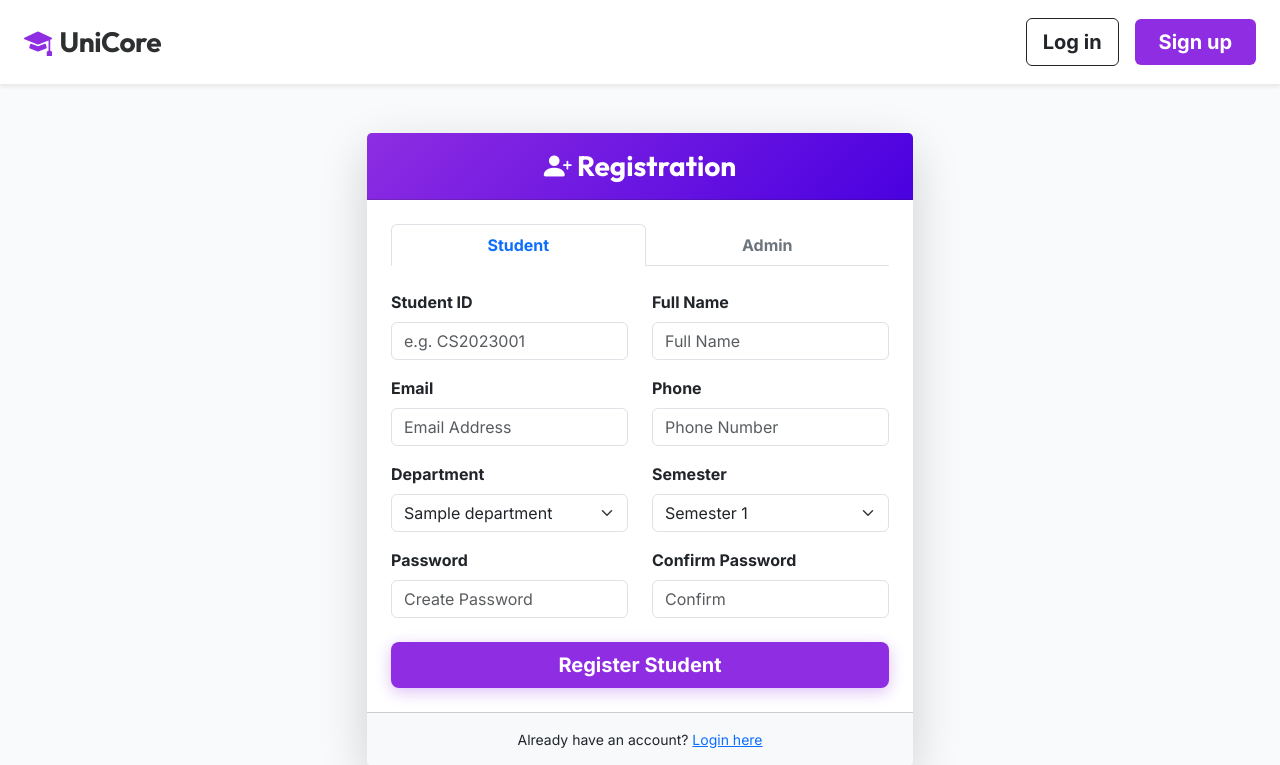
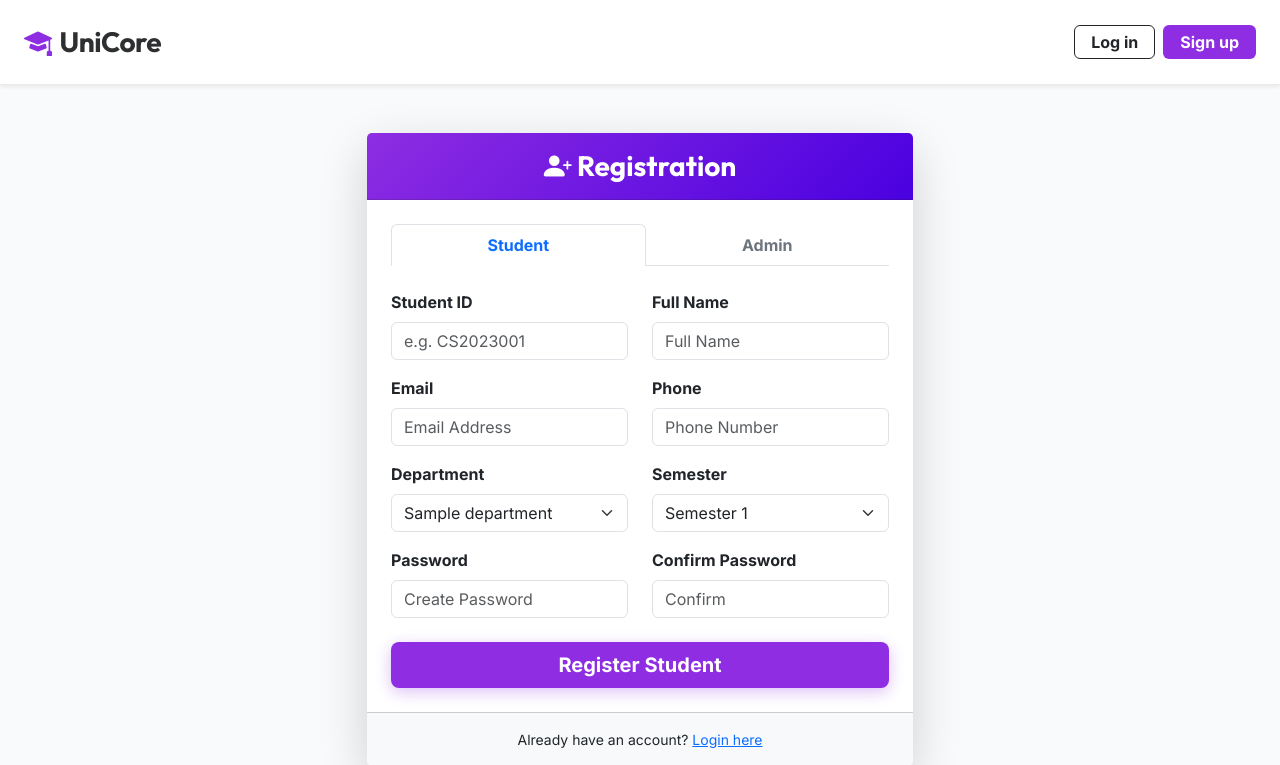
Before and after one commit to MaadhavaM/Online-Course-Registration-System, a Flask app: page /auth/register in a window 1280 px wide. Shown: the top 765 px of the page. Run offline with Flask 3, Linux system fonts and the light colour scheme; a database or web service that is not in the repository returns one stand-in record (values such as "Sample title"); parts of the project's set-up code (start-up, migrations or seed data) failed here and were passed over.

Commit message:
initial commit

```diff
--- a/templates/base.html
+++ b/templates/base.html
@@ -15,66 +15,87 @@
 </head>
 <body class="d-flex flex-column min-vh-100">
 
-    <nav class="navbar navbar-expand-lg navbar-light bg-white shadow-sm py-3 border-bottom">
-        <div class="container-fluid px-4">
-            <a class="navbar-brand fw-bold fs-3" href="{{ url_for('index') }}" style="color: #2D2F31;">
+    <nav class="navbar navbar-expand-lg navbar-light bg-white shadow-sm py-3 border-bottom sticky-top">
+        <div class="container-fluid px-3 px-lg-4">
+
+            <!-- Mobile Toggle (Left) -->
+            <button class="navbar-toggler me-2 border-0 shadow-none px-0" type="button" data-bs-toggle="offcanvas" data-bs-target="#offcanvasNav" aria-controls="offcanvasNav">
+                <span class="navbar-toggler-icon"></span>
+            </button>
+
+            <!-- Brand (Left/Center) -->
+            <a class="navbar-brand fw-bold fs-3 me-auto" href="{{ url_for('index') }}" style="color: #2D2F31;">
                 <i class="bi bi-mortarboard-fill me-2" style="color: #8E2DE2;"></i>UniCore
             </a>
-            <button class="navbar-toggler" type="button" data-bs-toggle="collapse" data-bs-target="#navbarNav">
-                <span class="navbar-toggler-icon"></span>
-            </button>
-            <div class="collapse navbar-collapse" id="navbarNav">
+
+            <!-- User Actions (Always visible on Right) -->
+            <div class="d-flex align-items-center order-lg-3">
+                {% if current_user.is_authenticated %}
+                    <div class="dropdown ms-2">
+                        <a class="nav-link dropdown-toggle text-dark border fw-bold px-3 py-2 rounded-pill profile-btn d-flex align-items-center" href="#" id="profileDropdown" role="button" data-bs-toggle="dropdown" aria-expanded="false">
+                            <i class="bi bi-person-circle fs-5 me-1" style="color: #8E2DE2;"></i>
+                            <span class="d-none d-sm-inline ms-1">Profile</span>
+                        </a>
+                        <ul class="dropdown-menu dropdown-menu-end shadow-sm border-0 mt-2" aria-labelledby="profileDropdown">
+                            <li>
+                                {% if current_user.role == 'admin' %}
+                                    <a class="dropdown-item py-2" href="{{ url_for('admin.dashboard') }}"><i class="bi bi-speedometer2 me-2"></i>Dashboard</a>
+                                {% elif current_user.role == 'instructor' %}
+                                    <a class="dropdown-item py-2" href="{{ url_for('instructor.dashboard') }}"><i class="bi bi-speedometer2 me-2"></i>Dashboard</a>
+                                {% else %}
+                                    <a class="dropdown-item py-2" href="{{ url_for('student.dashboard') }}"><i class="bi bi-speedometer2 me-2"></i>Dashboard</a>
+                                {% endif %}
+                            </li>
+                            <li><hr class="dropdown-divider"></li>
+                            <li><a class="dropdown-item py-2 text-danger" href="{{ url_for('auth.logout') }}"><i class="bi bi-box-arrow-right me-2"></i>Logout</a></li>
+                        </ul>
+                    </div>
+                {% else %}
+                    <a class="btn btn-outline-dark fw-bold px-3 py-1 rounded me-2 d-none d-sm-inline-block" href="{{ url_for('auth.login') }}">Log in</a>
+                    <a class="btn text-white bg-purple fw-bold px-3 py-1 rounded btn-purple-hover" href="{{ url_for('auth.register') }}">Sign up</a>
+                    <!-- Mobile only login icon -->
+                    <a class="btn btn-outline-dark fw-bold px-2 py-1 rounded d-sm-none me-1" href="{{ url_for('auth.login') }}" title="Log in"><i class="bi bi-box-arrow-in-right"></i></a>
+                {% endif %}
+            </div>
+
+            <!-- Offcanvas Menu (Left) -->
+            <div class="offcanvas offcanvas-start order-lg-2 flex-grow-1" tabindex="-1" id="offcanvasNav" aria-labelledby="offcanvasNavLabel">
+                <div class="offcanvas-header border-bottom">
+                    <h5 class="offcanvas-title fw-bold" id="offcanvasNavLabel" style="color: #2D2F31;">
+                        <i class="bi bi-mortarboard-fill me-2" style="color: #8E2DE2;"></i>UniCore
+                    </h5>
+                    <button type="button" class="btn-close shadow-none" data-bs-dismiss="offcanvas" aria-label="Close"></button>
+                </div>
+                <div class="offcanvas-body">
                     <!-- Search Bar -->
                     {% if request.endpoint not in ['auth.login', 'auth.register'] and not (current_user.is_authenticated and current_user.role != 'student') %}
-                <form class="d-flex mx-lg-4 my-2 my-lg-0 flex-grow-1" style="max-width: 600px;" action="{{ url_for('student.browse_courses') }}" method="GET">
+                    <form class="d-flex mx-lg-4 my-3 my-lg-0 flex-grow-1" style="max-width: 600px;" action="{{ url_for('student.browse_courses') }}" method="GET">
                         <div class="input-group">
-                        <span class="input-group-text bg-white border-end-0 text-muted rounded-start-pill ps-4 py-2"><i class="bi bi-search"></i></span>
-                        <input class="form-control border-start-0 rounded-end-pill py-2 bg-white" type="search" name="search" placeholder="What do you want to learn?" aria-label="Search">
+                            <span class="input-group-text bg-light border-end-0 text-muted rounded-start-pill ps-3 py-2"><i class="bi bi-search"></i></span>
+                            <input class="form-control border-start-0 rounded-end-pill py-2 bg-light shadow-none" type="search" name="search" placeholder="What do you want to learn?" aria-label="Search">
                         </div>
                     </form>
                     {% else %}
                     <div class="mx-lg-4 my-2 my-lg-0 flex-grow-1"></div>
                     {% endif %}
-                <ul class="navbar-nav ms-auto align-items-center fs-5">
+
+                    <ul class="navbar-nav ms-auto align-items-lg-center fs-6 fw-medium">
                         {% if current_user.is_authenticated %}
                             {% if current_user.role == 'admin' %}
-                            <li class="nav-item me-3"><a class="nav-link text-white bg-purple fw-bold px-4 py-2 rounded btn-purple-hover" href="{{ url_for('admin.dashboard') }}">Admin Panel</a></li>
+                                <li class="nav-item mb-2 mb-lg-0 me-lg-3"><a class="nav-link text-white bg-purple fw-bold px-4 py-2 rounded text-center btn-purple-hover" href="{{ url_for('admin.dashboard') }}">Admin Panel</a></li>
                             {% elif current_user.role == 'instructor' %}
-                            <li class="nav-item me-3"><a class="nav-link text-dark fw-medium nav-hover px-3" href="{{ url_for('instructor.manage_quizzes') }}">Quizzes</a></li>
-                            <li class="nav-item me-3"><a class="nav-link text-dark fw-medium nav-hover px-3" href="{{ url_for('instructor.manage_courses') }}">My Courses</a></li>
-                            <li class="nav-item me-3"><a class="nav-link text-dark fw-medium nav-hover px-3" href="{{ url_for('instructor.dashboard') }}">Dashboard</a></li>
+                                <li class="nav-item mb-2 mb-lg-0 me-lg-3"><a class="nav-link text-dark nav-hover px-3 py-2 rounded" href="{{ url_for('instructor.manage_quizzes') }}">Quizzes</a></li>
+                                <li class="nav-item mb-2 mb-lg-0 me-lg-3"><a class="nav-link text-dark nav-hover px-3 py-2 rounded" href="{{ url_for('instructor.manage_courses') }}">My Courses</a></li>
+                                <li class="nav-item mb-2 mb-lg-0 me-lg-3"><a class="nav-link text-dark nav-hover px-3 py-2 rounded" href="{{ url_for('instructor.dashboard') }}">Dashboard</a></li>
                             {% else %}
-                            <li class="nav-item me-3"><a class="nav-link text-dark fw-medium nav-hover px-3" href="{{ url_for('student.browse_courses') }}">Browse Courses</a></li>
-                            <li class="nav-item me-3"><a class="nav-link text-dark fw-medium nav-hover px-3" href="{{ url_for('student.dashboard') }}">Dashboard</a></li>
+                                <li class="nav-item mb-2 mb-lg-0 me-lg-3"><a class="nav-link text-dark nav-hover px-3 py-2 rounded" href="{{ url_for('student.browse_courses') }}">Browse Courses</a></li>
+                                <li class="nav-item mb-2 mb-lg-0 me-lg-3"><a class="nav-link text-dark nav-hover px-3 py-2 rounded" href="{{ url_for('student.dashboard') }}">Dashboard</a></li>
                             {% endif %}
-                        <li class="nav-item dropdown ms-2">
-                            <a class="nav-link dropdown-toggle text-dark border fw-bold px-4 py-2 rounded-pill profile-btn" href="#" id="navbarDropdown" role="button" data-bs-toggle="dropdown">
-                                <i class="bi bi-person-circle fs-5 me-1 align-middle" style="color: #8E2DE2;"></i> <span class="align-middle">Profile</span>
-                            </a>
-                            <ul class="dropdown-menu dropdown-menu-end">
-                                <li>
-                                    {% if current_user.role == 'admin' %}
-                                        <a class="dropdown-item" href="{{ url_for('admin.dashboard') }}">Dashboard</a>
-                                    {% elif current_user.role == 'instructor' %}
-                                        <a class="dropdown-item" href="{{ url_for('instructor.dashboard') }}">Dashboard</a>
-                                    {% else %}
-                                        <a class="dropdown-item" href="{{ url_for('student.dashboard') }}">Dashboard</a>
-                                    {% endif %}
-                                </li>
-                                <li><hr class="dropdown-divider"></li>
-                                <li><a class="dropdown-item" href="{{ url_for('auth.logout') }}">Logout</a></li>
-                            </ul>
-                        </li>
-                    {% else %}
-                        <li class="nav-item me-3">
-                            <a class="nav-link text-dark fw-bold px-3 py-2 border border-dark rounded" href="{{ url_for('auth.login') }}">Log in</a>
-                        </li>
-                        <li class="nav-item">
-                            <a class="nav-link text-white bg-purple fw-bold px-4 py-2 rounded btn-purple-hover" href="{{ url_for('auth.register') }}">Sign up</a>
-                        </li>
                         {% endif %}
                     </ul>
                 </div>
+            </div>
+
         </div>
     </nav>
 
```
Lines whose indentation alone changed are shown as unchanged.
